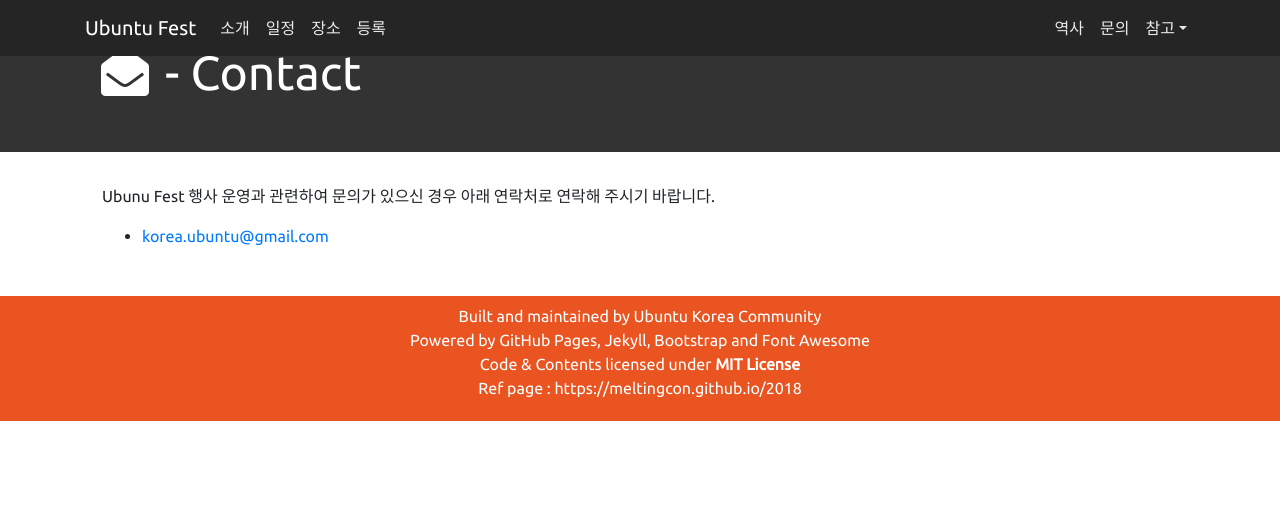
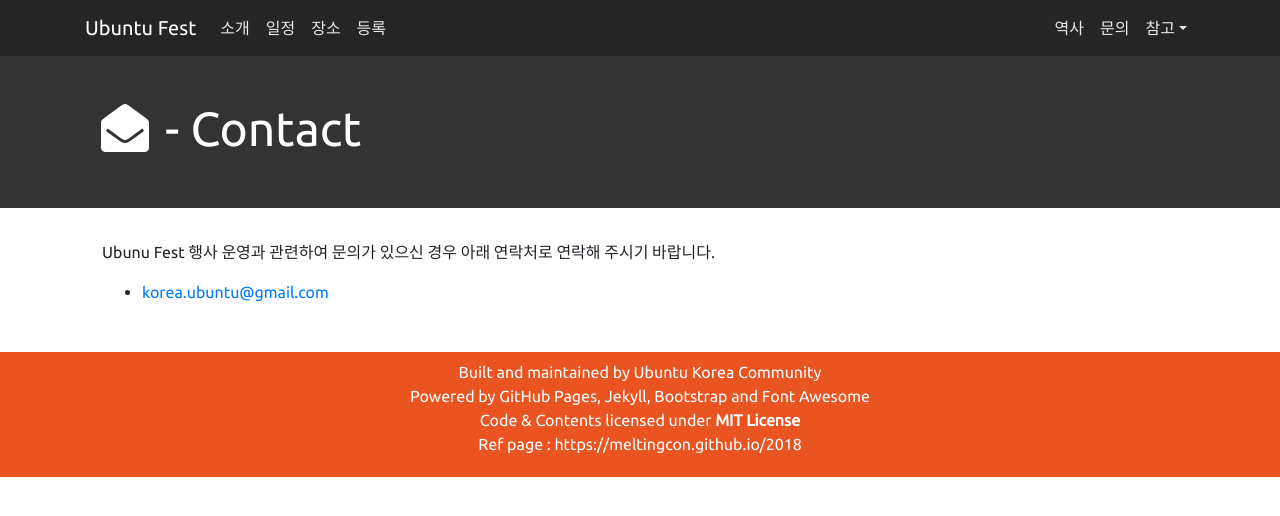
Before and after one commit to ubuntu-kr/ubuntu-fest, a Jekyll site: the page built from nav_contact.md, in a window 1280 px wide. Shown: the top 516 px of the page. Built offline with Jekyll 4.4.1, drawn with Linux system fonts in a browser that asks for light colours.

Commit message:
Update page.html

```diff
--- a/_layouts/page.html
+++ b/_layouts/page.html
@@ -1,7 +1,7 @@
 ---
 layout: frame
 ---
-<section class="page-header" style="color:#FFFFFF">
+<section class="page-header" style="color:#FFFFFF; margin-top: 56px;">
   <div class="container">
     <h1 style="font-size: 3em;">{{ page.icon }}{{ page.title }}</h1>
   </div>
```
